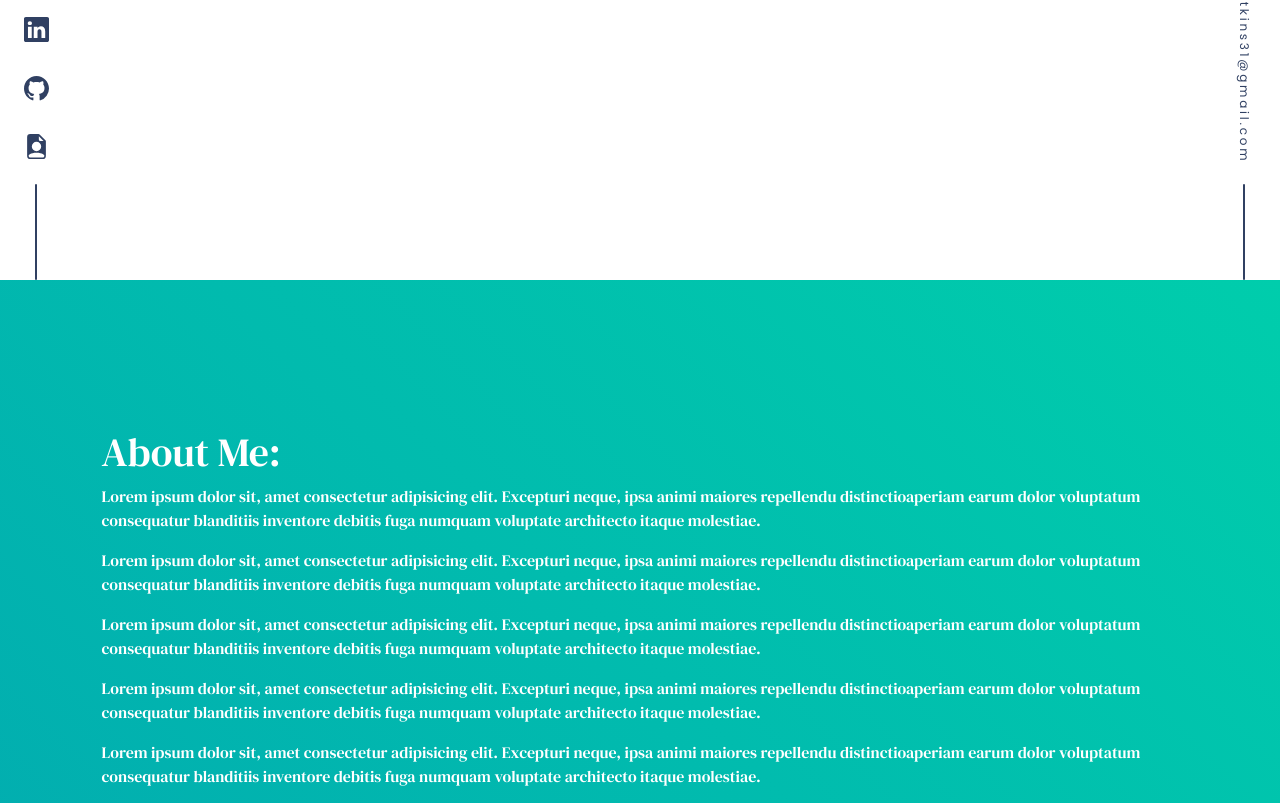
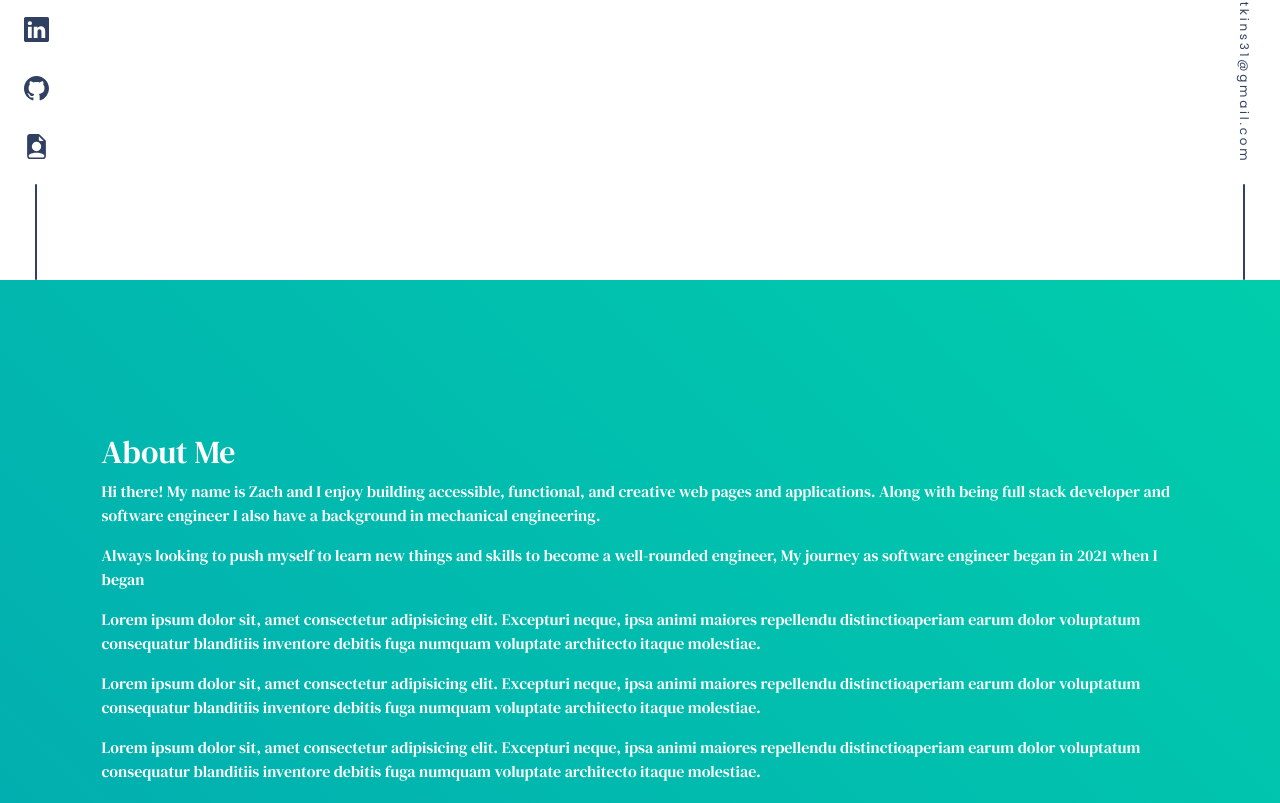
Before and after one commit to ZWatkins31/personal-portfolio, a React (Create React App) app: page / in a window 1280 px wide. Shown: the part 520-1323 px from the top of the page. Built offline with nearby package versions, Linux system fonts and the light colour scheme.

Commit message:
Updated files

```diff
--- a/src/components/About.js
+++ b/src/components/About.js
@@ -5,19 +5,18 @@ const About = () => {
   return (
     <section id="about">
       <Container>
-        <h1>About Me:</h1>
+        <h2>About Me</h2>
         <div>
           <p>
-            Lorem ipsum dolor sit, amet consectetur adipisicing elit. Excepturi
-            neque, ipsa animi maiores repellendu distinctioaperiam earum dolor
-            voluptatum consequatur blanditiis inventore debitis fuga numquam
-            voluptate architecto itaque molestiae.
+            Hi there! My name is Zach and I enjoy building accessible,
+            functional, and creative web pages and applications. Along with
+            being full stack developer and software engineer I also have a
+            background in mechanical engineering.
           </p>
           <p>
-            Lorem ipsum dolor sit, amet consectetur adipisicing elit. Excepturi
-            neque, ipsa animi maiores repellendu distinctioaperiam earum dolor
-            voluptatum consequatur blanditiis inventore debitis fuga numquam
-            voluptate architecto itaque molestiae.
+            Always looking to push myself to learn new things and skills to
+            become a well-rounded engineer, My journey as software engineer
+            began in 2021 when I began
           </p>
           <p>
             Lorem ipsum dolor sit, amet consectetur adipisicing elit. Excepturi
--- a/src/components/HeroSection.js
+++ b/src/components/HeroSection.js
@@ -11,7 +11,7 @@ const HeroSection = () => {
             {`Hi! I'm `}
             <span className="gradient-text-color-main">Zach.</span>
             <br />
-            {`I'm a Full-Stack Developer.`}
+            {`I'm a Full-Stack Developer / Software Engineer.`}
           </h1>
         </Fade>
       </Container>
```
